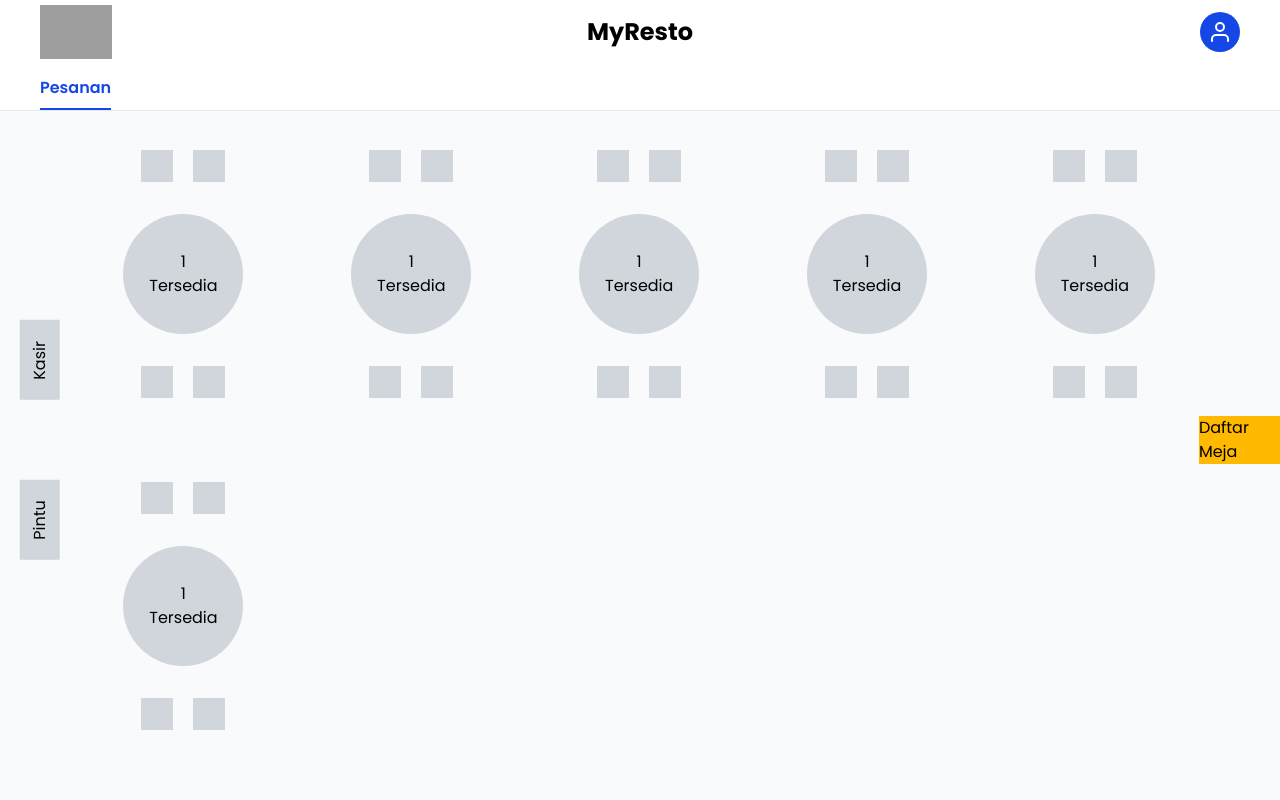
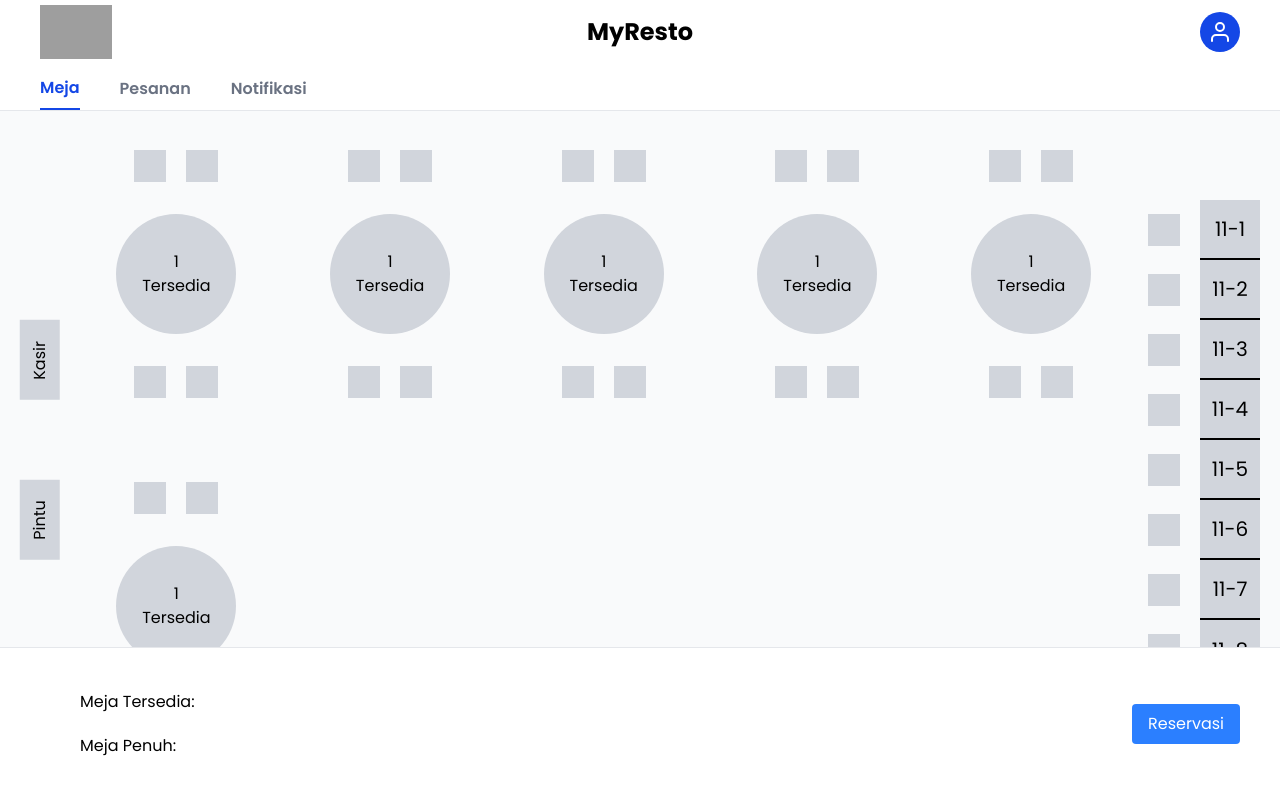
Before and after one commit to JuliusBourbon/My-Resto, a PHP site: page /meja.php in a window 1280 px wide. Run offline with PHP 8.4, Linux system fonts and the light colour scheme; style sheets or scripts are compiled from the project's sources; some web fonts are replaced; grey boxes are pictures that could not be loaded.

Commit message:
Update view

```diff
--- a/view/meja.php
+++ b/view/meja.php
@@ -30,9 +30,15 @@
                     </div>
                 </div>
             </div>
-             <div class="px-10">
+             <div class="px-10 flex gap-10">
                 <div class="flex items-center gap-6 pt-1">
-                    <a href="#" class="py-2 text-blue-700 font-semibold border-b-2 border-blue-700">Pesanan</a>
+                    <a href="#" class="py-2 text-blue-700 font-semibold border-b-2 border-blue-700">Meja</a>
+                </div>
+                <div class="flex items-center gap-6 pt-1">
+                    <a href="#" class="py-2 text-gray-500 font-semibold">Pesanan</a>
+                </div>
+                <div class="flex items-center gap-6 pt-1">
+                    <a href="#" class="py-2 text-gray-500 font-semibold">Notifikasi</a>
                 </div>
             </div>
         </nav>
@@ -184,11 +190,86 @@
                     </div>
                 </div>
             </div>
-            <div class="flex bg-amber-400 justify-center items-center">
-                <h1>Daftar Meja</h1>
+            <div class="flex justify-center flex-col items-center mx-5">
+                <div class="flex gap-5 items-center">
+                    <div class="w-8 h-8 bg-gray-300">
+                        <h1></h1>
+                    </div>
+                    <div class="w-15 h-15 bg-gray-300 flex items-center justify-center border-b-2 border-black-300">
+                        <h1 class=" text-xl">11-1</h1>
+                    </div>
+                </div>
+                <div class="flex gap-5 items-center">
+                    <div class="w-8 h-8 bg-gray-300">
+                        <h1></h1>
+                    </div>
+                    <div class="w-15 h-15 bg-gray-300 flex items-center justify-center border-b-2 border-black-300">
+                        <h1 class=" text-xl">11-2</h1>
+                    </div>
+                </div>
+                <div class="flex gap-5 items-center">
+                    <div class="w-8 h-8 bg-gray-300">
+                        <h1></h1>
+                    </div>
+                    <div class="w-15 h-15 bg-gray-300 flex items-center justify-center border-b-2 border-black-300">
+                        <h1 class=" text-xl">11-3</h1>
+                    </div>
+                </div>
+                <div class="flex gap-5 items-center">
+                    <div class="w-8 h-8 bg-gray-300">
+                        <h1></h1>
+                    </div>
+                    <div class="w-15 h-15 bg-gray-300 flex items-center justify-center border-b-2 border-black-300">
+                        <h1 class=" text-xl">11-4</h1>
+                    </div>
+                </div>
+                <div class="flex gap-5 items-center">
+                    <div class="w-8 h-8 bg-gray-300">
+                        <h1></h1>
+                    </div>
+                    <div class="w-15 h-15 bg-gray-300 flex items-center justify-center border-b-2 border-black-300">
+                        <h1 class=" text-xl">11-5</h1>
+                    </div>
+                </div>
+                <div class="flex gap-5 items-center">
+                    <div class="w-8 h-8 bg-gray-300">
+                        <h1></h1>
+                    </div>
+                    <div class="w-15 h-15 bg-gray-300 flex items-center justify-center border-b-2 border-black-300">
+                        <h1 class=" text-xl">11-6</h1>
+                    </div>
+                </div>
+                <div class="flex gap-5 items-center">
+                    <div class="w-8 h-8 bg-gray-300">
+                        <h1></h1>
+                    </div>
+                    <div class="w-15 h-15 bg-gray-300 flex items-center justify-center border-b-2 border-black-300">
+                        <h1 class=" text-xl">11-7</h1>
+                    </div>
+                </div>
+                <div class="flex gap-5 items-center">
+                    <div class="w-8 h-8 bg-gray-300">
+                        <h1></h1>
+                    </div>
+                    <div class="w-15 h-15 bg-gray-300 flex items-center justify-center">
+                        <h1 class=" text-xl">11-8</h1>
+                    </div>
+                </div>
             </div>
         </div>
 
+        <div class="fixed bottom-0 left-0 right-0 z-50 px-10 py-4 bg-white border-t border-gray-200">
+            <div class="flex justify-between w-full bg-white h-30 items-center">
+                <div class="mx-10 flex flex-col gap-5">
+                    <h1>Meja Tersedia: </h1>
+                    <h1>Meja Penuh: </h1>
+                </div>
+
+                <div class="flex items-center">
+                    <input type="button" value="Reservasi" class="bg-blue-500 text-white px-4 py-2 rounded hover:bg-blue-800 transition duration-200">
+                </div>
+            </div>
+        </div>
     </div>
 </body>
 </html>
```
Also changed, not shown: output.css (+47 -96 lines).
